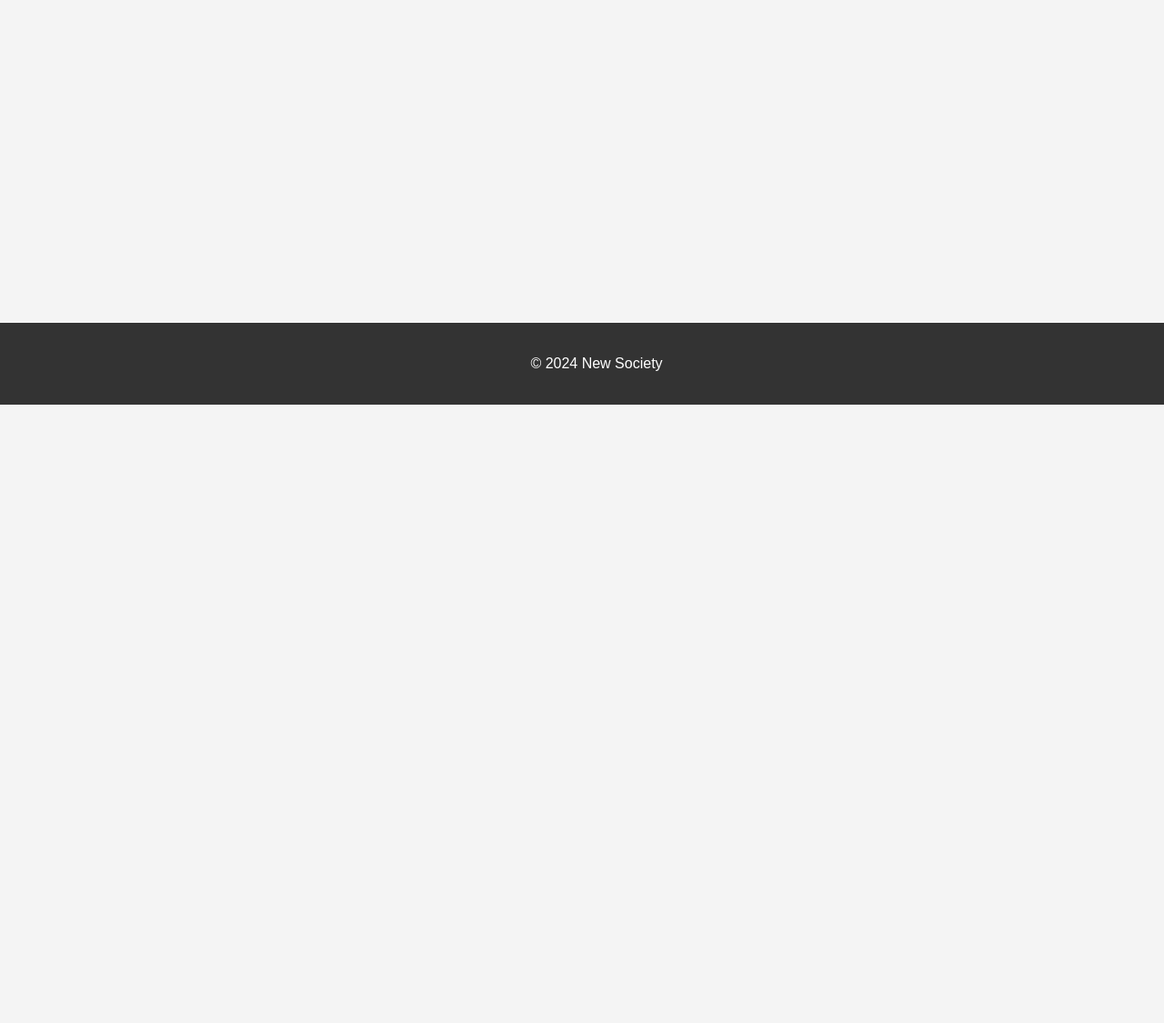
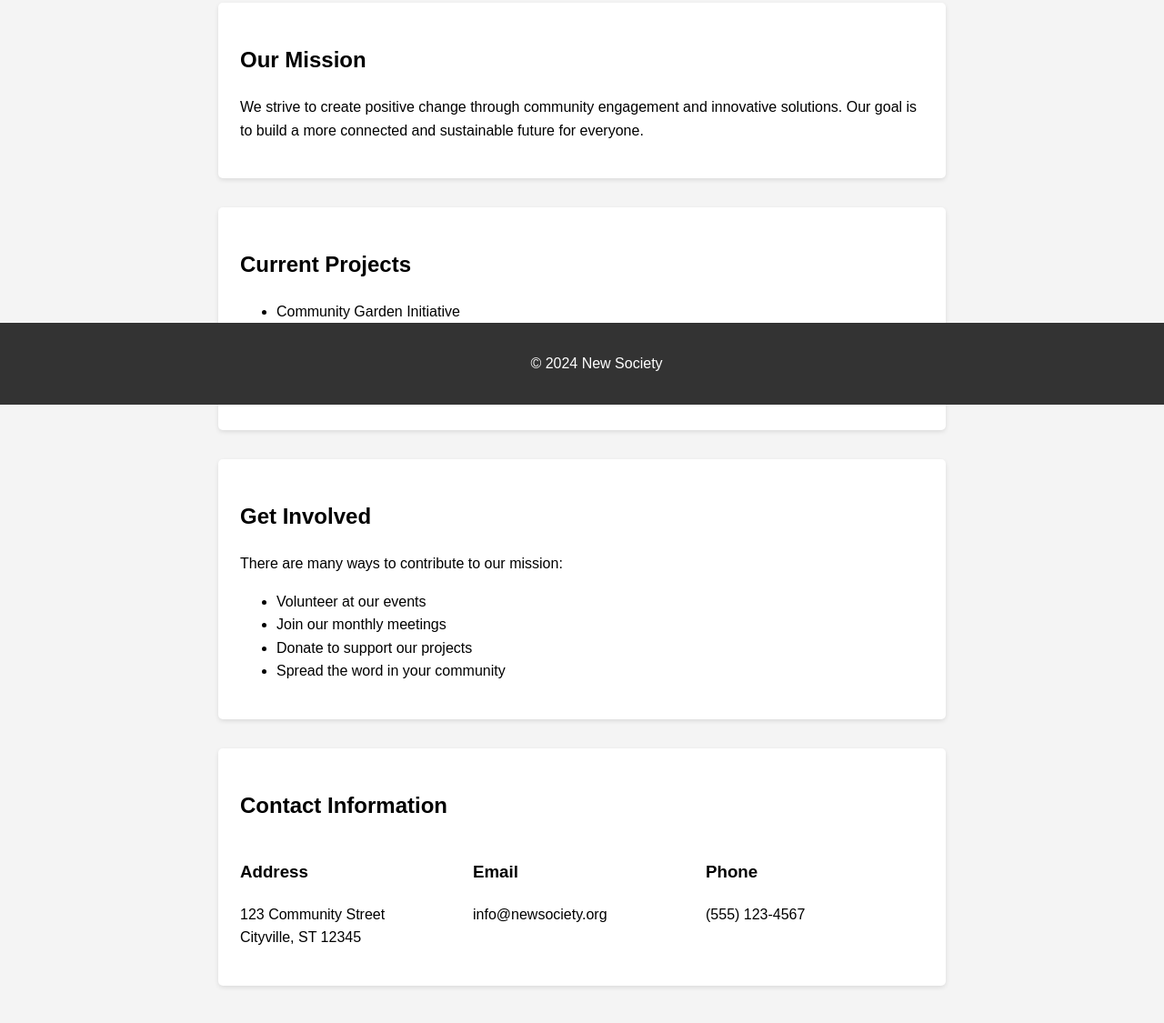
Before and after one commit to Jduckworp/new-society-test, a plain HTML site: page index.html in a window 1280 px wide. Shown: the part 355-1480 px from the top of the page at 91% size. Before the commit the page ends 800 px from the top, so only its background shows below. Drawn offline with Linux system fonts and the light colour scheme.

Commit message:
Add more content sections as suggested in issue #1

```diff
--- a/index.html
+++ b/index.html
@@ -22,6 +22,14 @@
             max-width: 800px;
             margin: 2rem auto;
             padding: 0 1rem;
+            margin-bottom: 100px;
+        }
+        section {
+            background-color: white;
+            padding: 1.5rem;
+            margin-bottom: 2rem;
+            border-radius: 5px;
+            box-shadow: 0 2px 5px rgba(0,0,0,0.1);
         }
         footer {
             background-color: #333;
@@ -31,6 +39,11 @@
             position: fixed;
             bottom: 0;
             width: 100%;
+        }
+        .contact-info {
+            display: grid;
+            grid-template-columns: repeat(auto-fit, minmax(200px, 1fr));
+            gap: 1rem;
         }
     </style>
 </head>
@@ -43,6 +56,50 @@
             <h2>About Us</h2>
             <p>This is a simple test page for our new society project.</p>
         </section>
+
+        <section>
+            <h2>Our Mission</h2>
+            <p>We strive to create positive change through community engagement and innovative solutions. Our goal is to build a more connected and sustainable future for everyone.</p>
+        </section>
+
+        <section>
+            <h2>Current Projects</h2>
+            <ul>
+                <li>Community Garden Initiative</li>
+                <li>Youth Education Program</li>
+                <li>Sustainable Living Workshop Series</li>
+                <li>Neighborhood Outreach Program</li>
+            </ul>
+        </section>
+
+        <section>
+            <h2>Get Involved</h2>
+            <p>There are many ways to contribute to our mission:</p>
+            <ul>
+                <li>Volunteer at our events</li>
+                <li>Join our monthly meetings</li>
+                <li>Donate to support our projects</li>
+                <li>Spread the word in your community</li>
+            </ul>
+        </section>
+
+        <section>
+            <h2>Contact Information</h2>
+            <div class="contact-info">
+                <div>
+                    <h3>Address</h3>
+                    <p>123 Community Street<br>Cityville, ST 12345</p>
+                </div>
+                <div>
+                    <h3>Email</h3>
+                    <p>info@newsociety.org</p>
+                </div>
+                <div>
+                    <h3>Phone</h3>
+                    <p>(555) 123-4567</p>
+                </div>
+            </div>
+        </section>
     </main>
     <footer>
         <p>&copy; 2024 New Society</p>
```
